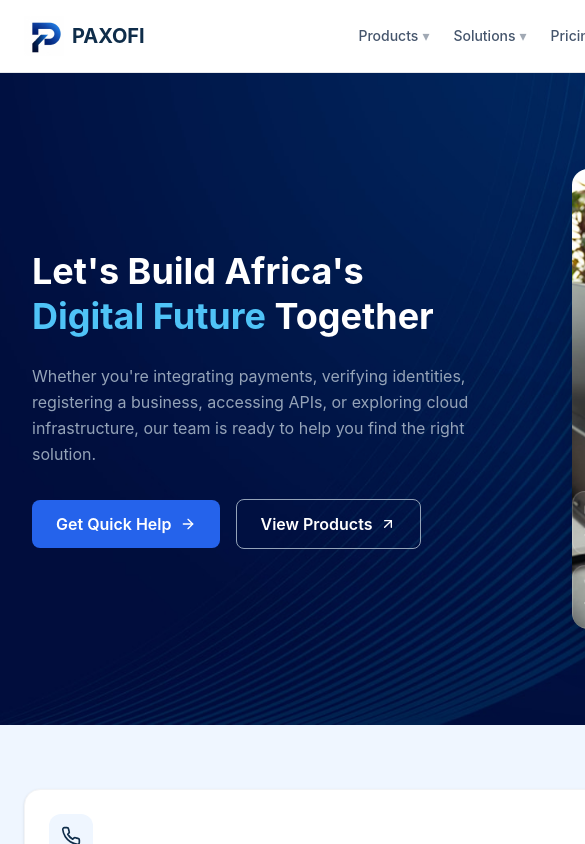
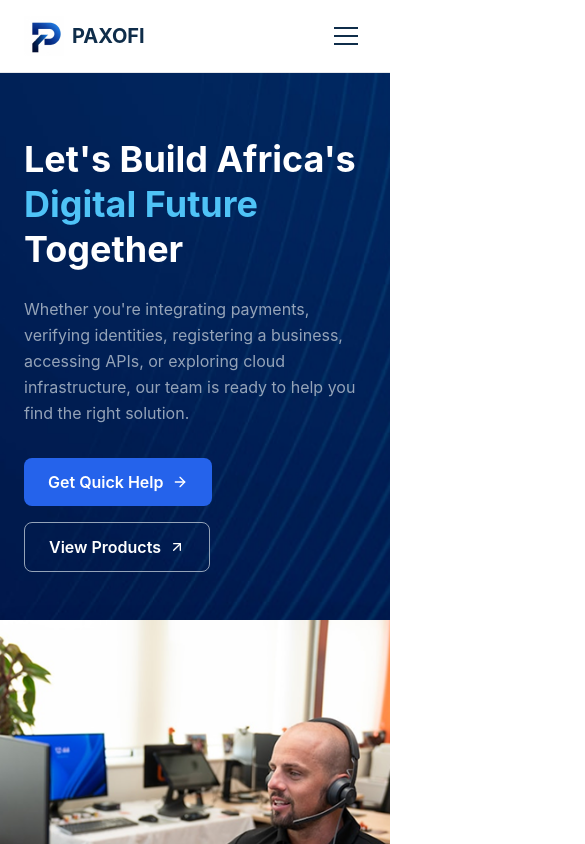
Before and after one commit to umeaclinton/paxoficontactus, a React (Vite) app: page / in a window 390 px wide. Shown: the top 844 px of the page, 585 px wide, since content can reach past the window. Built offline with nearby package versions, Linux system fonts and the light colour scheme.

Commit message:
Add responsive mobile menu, dropdowns, and fix hero layout

```diff
--- a/src/ContactUs.jsx
+++ b/src/ContactUs.jsx
@@ -1,29 +1,94 @@
-import React from 'react';
+import React, { useState } from 'react';
 
 export default function ContactUs() {
+    const [isMobileMenuOpen, setIsMobileMenuOpen] = useState(false);
+
     return (
-        <div className="min-h-screen bg-white font-inter overflow-x-hidden" style={{minWidth: '1024px'}}>
+        <div className="min-h-screen bg-white font-inter overflow-x-hidden">
 
             {/* NAVBAR */}
-            <nav className="flex justify-between items-center px-6 lg:px-16 py-4 border-b border-gray-200">
+            <nav className="flex justify-between items-center px-6 lg:px-16 py-4 border-b border-gray-200 relative z-50">
                 <div className="flex items-center gap-2">
                     <img src="/Image1.png" alt="Paxofi Logo" className="w-10 h-10" />
                     <span className="text-[#0F2D4A] text-xl font-bold">PAXOFI</span>
                 </div>
-                <div className="flex items-center gap-6 text-[#45556C] font-medium text-sm">
-                    <a href="#" className="flex items-center gap-1">Products <span className="opacity-50">▾</span></a>
-                    <a href="#" className="flex items-center gap-1">Solutions <span className="opacity-50">▾</span></a>
-                    <a href="#">Pricing</a>
-                    <a href="#">Company</a>
+
+                {/* Desktop Nav Links */}
+                <div className="hidden md:flex items-center gap-6 text-[#45556C] font-medium text-sm">
+
+                    {/* Products Dropdown */}
+                    <div className="relative group">
+                        <button className="flex items-center gap-1 hover:text-[#0F2D4A] transition cursor-pointer">
+                            Products <span className="opacity-50">▾</span>
+                        </button>
+                        <div className="absolute top-full left-0 mt-2 w-44 bg-white border border-gray-100 rounded-xl shadow-lg opacity-0 invisible group-hover:opacity-100 group-hover:visible transition-all duration-200 z-50 py-2">
+                            <a href="#" className="block px-4 py-2 text-sm text-[#0F2D4A] hover:bg-[#EFF6FF]">Paxofi Pay</a>
+                            <a href="#" className="block px-4 py-2 text-sm text-[#0F2D4A] hover:bg-[#EFF6FF]">Paxofi Verify</a>
+                            <a href="#" className="block px-4 py-2 text-sm text-[#0F2D4A] hover:bg-[#EFF6FF]">Paxofi Business</a>
+                            <a href="#" className="block px-4 py-2 text-sm text-[#0F2D4A] hover:bg-[#EFF6FF]">Paxofi API</a>
+                            <a href="#" className="block px-4 py-2 text-sm text-[#0F2D4A] hover:bg-[#EFF6FF]">Paxofi Cloud</a>
+                            <a href="#" className="block px-4 py-2 text-sm text-[#0F2D4A] hover:bg-[#EFF6FF]">Paxofi Agent</a>
+                        </div>
+                    </div>
+
+                    {/* Solutions Dropdown */}
+                    <div className="relative group">
+                        <button className="flex items-center gap-1 hover:text-[#0F2D4A] transition cursor-pointer">
+                            Solutions <span className="opacity-50">▾</span>
+                        </button>
+                        <div className="absolute top-full left-0 mt-2 w-40 bg-white border border-gray-100 rounded-xl shadow-lg opacity-0 invisible group-hover:opacity-100 group-hover:visible transition-all duration-200 z-50 py-2">
+                            <a href="#" className="block px-4 py-2 text-sm text-[#0F2D4A] hover:bg-[#EFF6FF]">Startups</a>
+                            <a href="#" className="block px-4 py-2 text-sm text-[#0F2D4A] hover:bg-[#EFF6FF]">SMEs</a>
+                            <a href="#" className="block px-4 py-2 text-sm text-[#0F2D4A] hover:bg-[#EFF6FF]">Enterprises</a>
+                            <a href="#" className="block px-4 py-2 text-sm text-[#0F2D4A] hover:bg-[#EFF6FF]">Developers</a>
+                            <a href="#" className="block px-4 py-2 text-sm text-[#0F2D4A] hover:bg-[#EFF6FF]">Government</a>
+                        </div>
+                    </div>
+
+                    <a href="#" className="hover:text-[#0F2D4A] transition">Pricing</a>
+                    <a href="#" className="hover:text-[#0F2D4A] transition">Company</a>
                 </div>
-                <a href="/" className="bg-[#0F2D4A] text-white px-5 py-2 rounded-xl text-sm font-semibold hover:bg-[#1a4369] transition">
+
+                <a href="/" className="hidden md:inline-block bg-[#0F2D4A] text-white px-5 py-2 rounded-xl text-sm font-semibold hover:bg-[#1a4369] transition">
                     About us
                 </a>
+
+                {/* Mobile Burger Button */}
+                <button
+                    className="md:hidden flex flex-col gap-1.5 p-2"
+                    onClick={() => setIsMobileMenuOpen(!isMobileMenuOpen)}
+                >
+                    <span className="w-6 h-0.5 bg-[#0F2D4A] block"></span>
+                    <span className="w-6 h-0.5 bg-[#0F2D4A] block"></span>
+                    <span className="w-6 h-0.5 bg-[#0F2D4A] block"></span>
+                </button>
+
+                {/* Mobile Menu */}
+                <div className={`${isMobileMenuOpen ? 'flex' : 'hidden'} absolute top-full left-0 right-0 bg-white border-b border-gray-200 shadow-lg z-50 px-6 py-6 flex-col gap-4`}>
+                    <p className="text-xs font-semibold text-gray-400 uppercase tracking-wider">Products</p>
+                    <a href="#" className="block text-sm text-[#0F2D4A] py-1 hover:underline">Paxofi Pay</a>
+                    <a href="#" className="block text-sm text-[#0F2D4A] py-1 hover:underline">Paxofi Verify</a>
+                    <a href="#" className="block text-sm text-[#0F2D4A] py-1 hover:underline">Paxofi Business</a>
+                    <a href="#" className="block text-sm text-[#0F2D4A] py-1 hover:underline">Paxofi API</a>
+                    <a href="#" className="block text-sm text-[#0F2D4A] py-1 hover:underline">Paxofi Cloud</a>
+                    <a href="#" className="block text-sm text-[#0F2D4A] py-1 hover:underline">Paxofi Agent</a>
+                    <hr className="border-gray-100 my-1" />
+                    <p className="text-xs font-semibold text-gray-400 uppercase tracking-wider">Solutions</p>
+                    <a href="#" className="block text-sm text-[#0F2D4A] py-1 hover:underline">Startups</a>
+                    <a href="#" className="block text-sm text-[#0F2D4A] py-1 hover:underline">SMEs</a>
+                    <a href="#" className="block text-sm text-[#0F2D4A] py-1 hover:underline">Enterprises</a>
+                    <a href="#" className="block text-sm text-[#0F2D4A] py-1 hover:underline">Developers</a>
+                    <a href="#" className="block text-sm text-[#0F2D4A] py-1 hover:underline">Government</a>
+                    <hr className="border-gray-100 my-1" />
+                    <a href="#" className="block text-sm text-[#0F2D4A] py-1 hover:underline">Pricing</a>
+                    <a href="#" className="block text-sm text-[#0F2D4A] py-1 hover:underline">Company</a>
+                    <a href="/" className="mt-2 bg-[#0F2D4A] text-white px-5 py-2 rounded-xl text-sm font-semibold block text-center">About us</a>
+                </div>
             </nav>
 
             {/* HERO */}
             <div
-                className="w-full px-8 lg:px-20 py-24 lg:py-32 flex flex-row items-center justify-between gap-12"
+                className="w-full px-6 lg:px-20 py-16 lg:py-32 flex flex-col md:flex-row items-center justify-between gap-12"
                 style={{
                     backgroundImage: 'url(/HeroBg.png)',
                     backgroundSize: 'cover',
```
